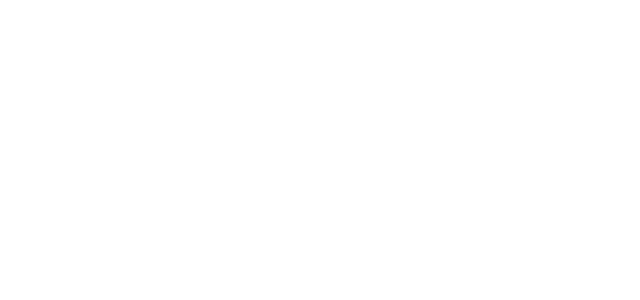
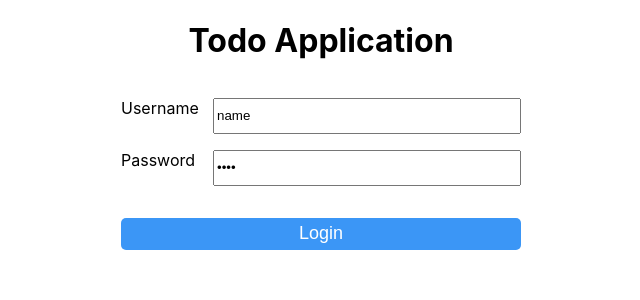
Before and after one commit to 47leonel-wabo/todo-app, a React (Create React App) app in the folder todo-app-frontend/: page / in a window 1280 px wide. Shown: the top 300 px of the page, without its empty margins (319-959 px from the left). Built offline with nearby package versions, Linux system fonts and the light colour scheme.

Commit message:
Implementing login component

```diff
--- a/todo-app-frontend/src/App.js
+++ b/todo-app-frontend/src/App.js
@@ -1,12 +1,16 @@
-import logo from './logo.svg';
-import './App.css';
+import './App.css'
+import React from 'react'
+import TodoApp from "./components/TodoApp"
 
-function App() {
-  return (
-    <div className="App">
+class App extends React.Component {
 
-    </div>
-  );
+    render = () => {
+        return (
+            <div className="App">
+                <TodoApp/>
+            </div>
+        );
+    }
 }
 
 export default App;
--- /dev/null
+++ b/todo-app-frontend/src/components/TodoApp.jsx
@@ -0,0 +1,15 @@
+import React from 'react'
+import LoginFormComponent from "./login/LoginFormComponent";
+
+class TodoApp extends React.Component {
+    render = () => {
+        return (
+            <div className="todoApp">
+                <h1 className="todoAppHead">Todo Application</h1>
+                <LoginFormComponent />
+            </div>
+        )
+    }
+}
+
+export default TodoApp
--- /dev/null
+++ b/todo-app-frontend/src/components/login/LoginFormComponent.jsx
@@ -0,0 +1,44 @@
+import React from 'react'
+import '../../styles/LoginFormComponent.css'
+
+class LoginFormComponent extends React.Component {
+
+    constructor() {
+        super()
+        this.state = {
+            username: 'name',
+            password: 'pass'
+        }
+    }
+
+    render = () => {
+        return (
+            <div className="loginForm">
+                <div className="form-content">
+                    <label className="username" htmlFor="username">
+                        Username
+                        <input type="text" id="username" name="username" value={this.state.username}
+                               onChange={this.handleChange} required/>
+                    </label>
+                    <label className="password" htmlFor="password">
+                        Password
+                        <input type="password" id="password" name="password" value={this.state.password}
+                               onChange={this.handleChange} required/>
+                    </label>
+                    <button className="loginBtn"> Login</button>
+                </div>
+            </div>
+        )
+    }
+
+    handleChange = (event) => {
+        console.log(event.target.value)
+        this.setState({[event.target.name]: event.target.value})
+    }
+    //
+    // handlePassword = (event) => {
+    //     this.setState({password: event.target.value})
+    // }
+}
+
+export default LoginFormComponent
--- /dev/null
+++ b/todo-app-frontend/src/styles/LoginFormComponent.css
@@ -0,0 +1,32 @@
+.loginForm {
+    width: 400px;
+    margin: auto;
+    padding: 16px;
+}
+
+.form-content {
+    display: flex;
+    flex-direction: column;
+}
+
+#username, #password {
+    width: 75%;
+    height: 30px;
+    margin-bottom: 16px;
+}
+
+.username, .password {
+    display: flex;
+    flex-direction: row;
+    justify-content: space-between;
+}
+
+.loginBtn{
+    height: 32px;
+    background-color: #3b96f6;
+    color: #ffffff;
+    border-radius: 5px;
+    border: none;
+    margin-top: 16px;
+    font-size: 18px;
+}
```
Also changed, not shown: 1 other file (tests, documents, lock files or other folders).
